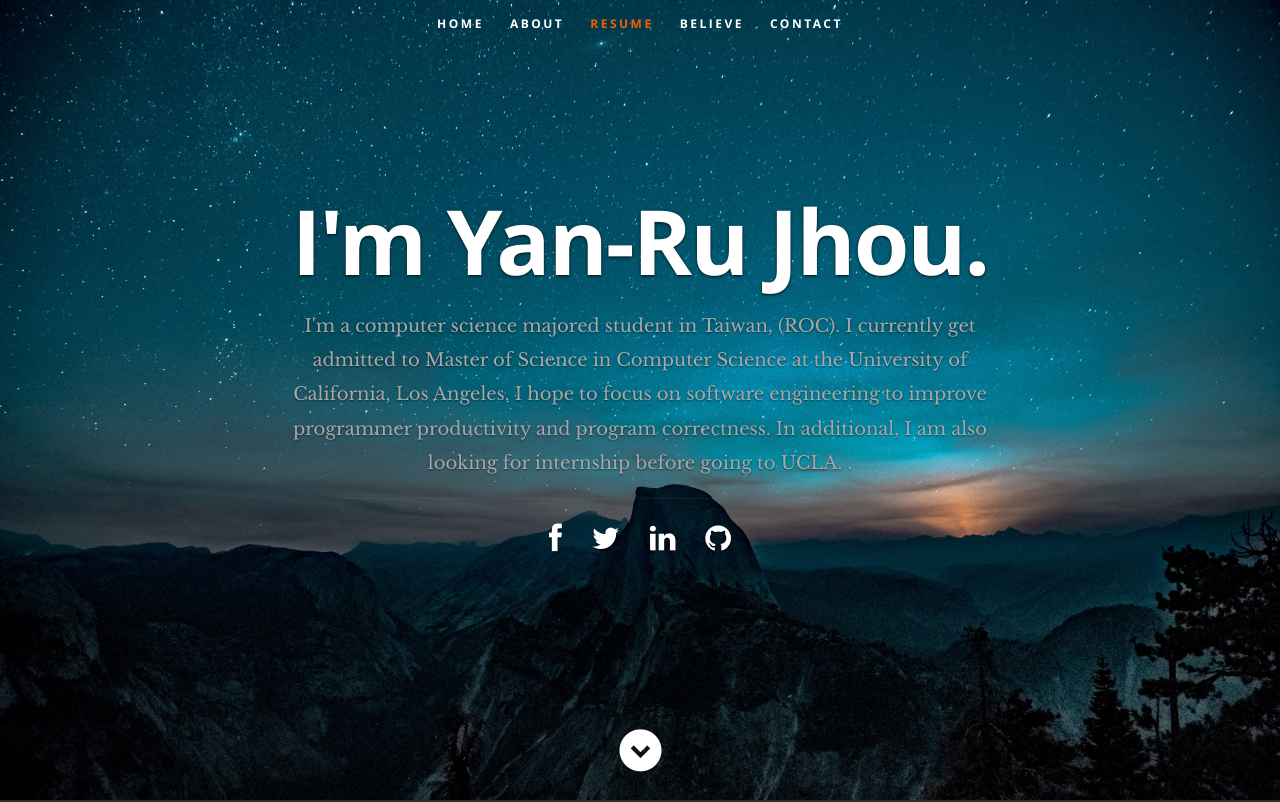
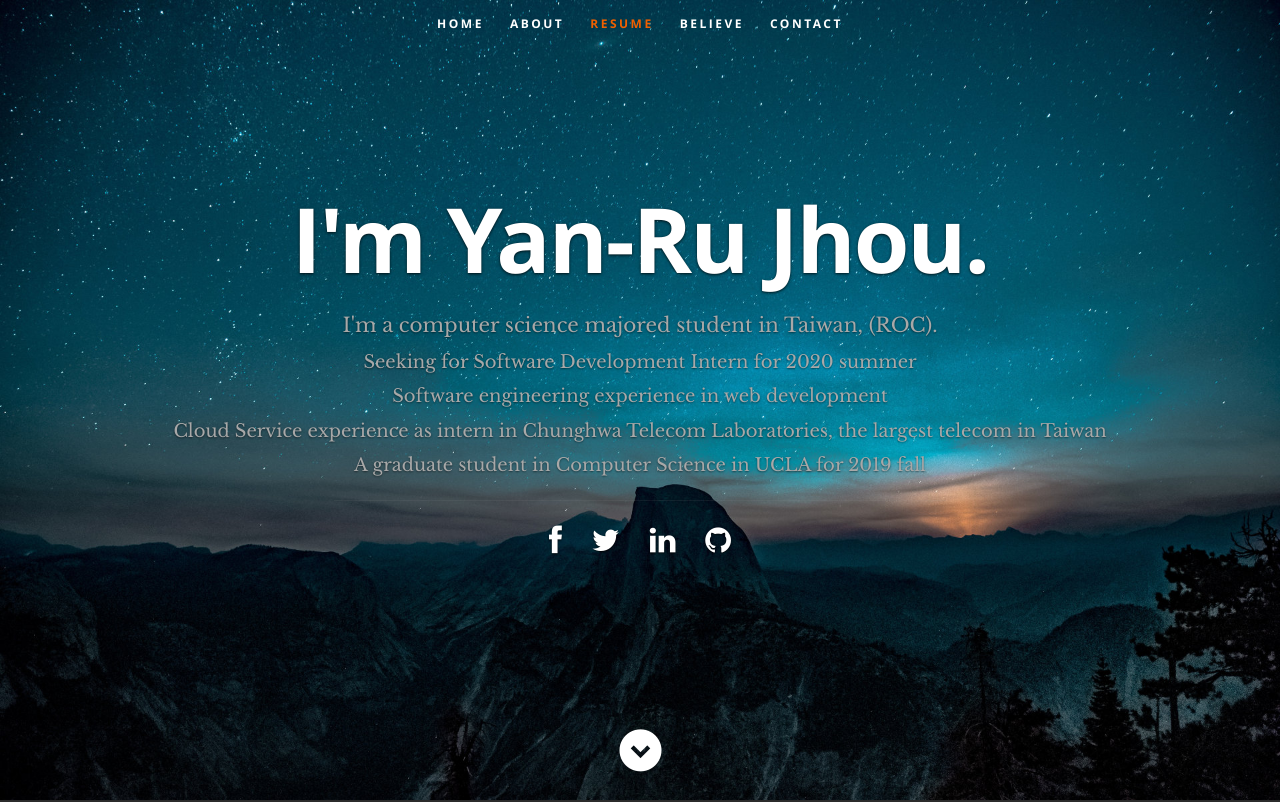
Before and after one commit to tbakerx/react-resume-template, a React (Create React App) app: page / in a window 1280 px wide. Shown: the top 802 px of the page. Built offline with nearby package versions, Linux system fonts and the light colour scheme.

Commit message:
modify intro text

```diff
--- a/public/css/layout.css
+++ b/public/css/layout.css
@@ -64,12 +64,22 @@ header .banner-text h1 {
    margin: 0 auto 18px auto;
    text-shadow: 0px 1px 3px rgba(0, 0, 0, .8);
 }
+
+header .banner-text h2 {
+    font: 20px/1.9em 'librebaskerville-regular', serif;
+    color: #A8A8A8;
+    margin: 0 auto;
+    width: 80%;
+    text-shadow: 0px 1px 2px rgba(0, 0, 0, .5);
+}
+
 header .banner-text h3 {
    font: 18px/1.9em 'librebaskerville-regular', serif;
    color: #A8A8A8;
    margin: 0 auto;
-   width: 70%;
+   width: auto;
    text-shadow: 0px 1px 2px rgba(0, 0, 0, .5);
+   text-align: center;
 }
 header .banner-text h3 span,
 header .banner-text h3 a {
--- a/public/resumeData.json
+++ b/public/resumeData.json
@@ -2,7 +2,12 @@
   "main": {
     "name":"Yan-Ru Jhou",
     "occupation":"computer science majored student",
-    "description":"I currently get admitted to Master of Science in Computer Science at the University of California, Los Angeles. I hope to focus on software engineering to improve programmer productivity and program correctness. In additional, I am also looking for internship before going to UCLA. ",
+    "description": [
+                    "Seeking for Software Development Intern for 2020 summer",
+                    "Software engineering experience in web development",
+                    "Cloud Service experience as intern in Chunghwa Telecom Laboratories, the largest telecom in Taiwan",
+                    "A graduate student in Computer Science in UCLA for 2019 fall"
+                    ],
     "image":"profilepic.jpg",
     "bio":"I received my Computer Science Bachelor Degree in National Tsing-Hua University,(NTHU). My goal is to be a multi-disciplined expert. Extensive learning in engineering, management, research, leadership, and problem solving. My engineering forte is software engineering, development process, and quality assurance. Expert at analyzing and solving the most complex problems. Self-motivated, professional and capable of working independently or as part of a team.",
     "contactmessage":"Feel free to leave any message to me",
--- a/src/Components/Header.js
+++ b/src/Components/Header.js
@@ -6,14 +6,18 @@ class Header extends Component {
     if(this.props.data){
       var name = this.props.data.name;
       var occupation= this.props.data.occupation;
-      var description= this.props.data.description;
+      var description= this.props.data.description.map((ele,key)=>{
+        return <h3 key={key}>{ele}</h3>
+      });
       var city= this.props.data.address.city;
       var networks= this.props.data.social.map(function(network){
         return <li key={network.name}><a href={network.url}><i className={network.className}></i></a></li>
       })
+      var country=this.props.data.address.country;
+    }
 
-      var country=this.props.data.address.country
-    }
+
+
 
     return (
       <header id="home">
@@ -37,7 +41,10 @@ class Header extends Component {
       <div className="row banner">
          <div className="banner-text">
             <h1 className="responsive-headline">I'm {name}.</h1>
-            <h3>I'm a {occupation} in {country}. {description}.</h3>
+            <h2>I'm a {occupation} in {country}.</h2>
+            <div>
+                {description}
+            </div>
             <hr />
             <ul className="social">
                {networks}
```
